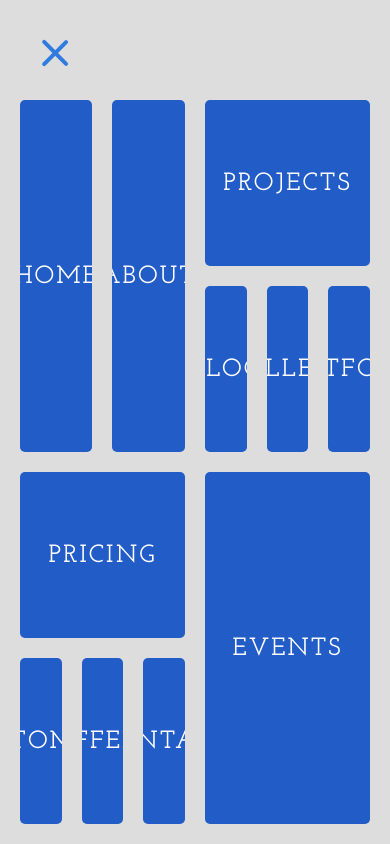
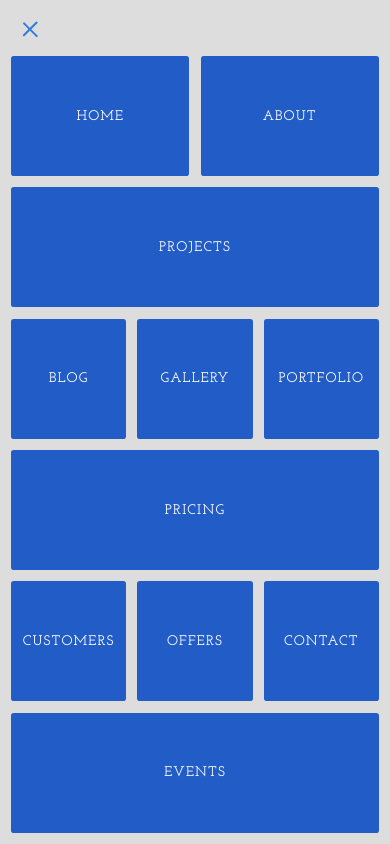
Before and after one commit to tod619/CSS_Grid_Menu, a plain HTML site: page index.html in a window 390 px wide. Both pictures are taken after a click on the element 52 px from the left and 52 px from the top of the page. Drawn offline with Linux system fonts and the light colour scheme.

Commit message:
Add media queries for different screen sizes in style.css file

```diff
--- a/style.css
+++ b/style.css
@@ -248,3 +248,103 @@ html {
     transform: translateX(0);
     transition: transform 0.7s 1s;
 }
+
+/* Media queries */
+@media screen and (max-width: 1300px) {
+    .nav-menu {
+        grid-template-columns: repeat(6, 1fr);
+        grid-template-rows: repeat(6, 1fr);
+    }
+
+    .nav-menu-item:nth-child(1) {
+        grid-column: 1/4;
+        grid-row: 1/2;
+    }
+
+    .nav-menu-item:nth-child(2) {
+        grid-column: 4/-1;
+        grid-row: 1/2;
+    }
+
+    .nav-menu-item:nth-child(3) {
+        grid-column: 1/-1;
+        grid-row: 2/3;
+    }
+
+    .nav-menu-item:nth-child(4) {
+        grid-column: 1/3;
+        grid-row: 3/4;
+    }
+
+    .nav-menu-item:nth-child(5) {
+        grid-column: 3/5;
+        grid-row: 3/4;
+    }
+
+    .nav-menu-item:nth-child(6) {
+        grid-column: 5/-1;
+        grid-row: 3/4;
+    }
+
+    .nav-menu-item:nth-child(7) {
+        grid-column: 1/-1;
+        grid-row: 4/5;
+    }
+
+    .nav-menu-item:nth-child(8) {
+        grid-column: 1/-1;
+        grid-row: 6/-1;
+    }
+
+    .nav-menu-item:nth-child(9) {
+        grid-column: 1/3;
+        grid-row: 5/6;
+    }
+
+    .nav-menu-item:nth-child(10) {
+        grid-column: 3/5;
+        grid-row: 5/6;
+    }
+
+    .nav-menu-item:nth-child(11) {
+        grid-column: 5/-1;
+        grid-row: 5/6;
+    }
+}
+
+@media  screen and (max-width: 800px) {
+    html {
+        font-size: 50%;
+    }
+}
+
+@media screen and (max-width: 650px) {
+    html {
+        font-size: 40%;
+    }
+}
+
+@media screen  and  (max-width: 550px) {
+    html {
+        font-size: 35%;
+    }
+
+    .banner {
+        width: 80%;
+    }
+
+    .banner h1,
+    .banner p {
+        text-align: center;
+    }
+}
+
+@media screen and(max-width: 450px) {
+    html {
+        font-size: 30%;
+    }
+
+    .banner {
+        width: 90%;
+    }
+}
```
